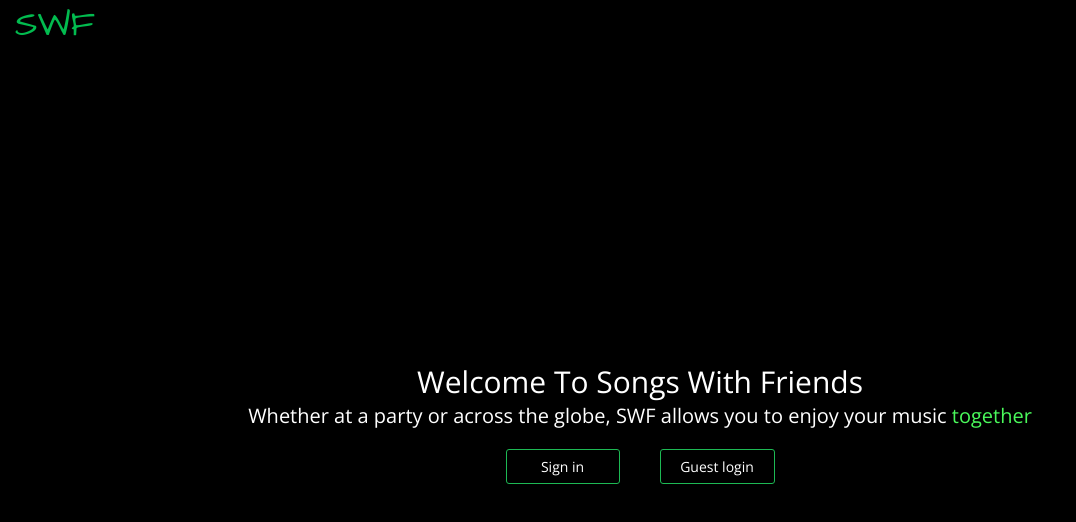
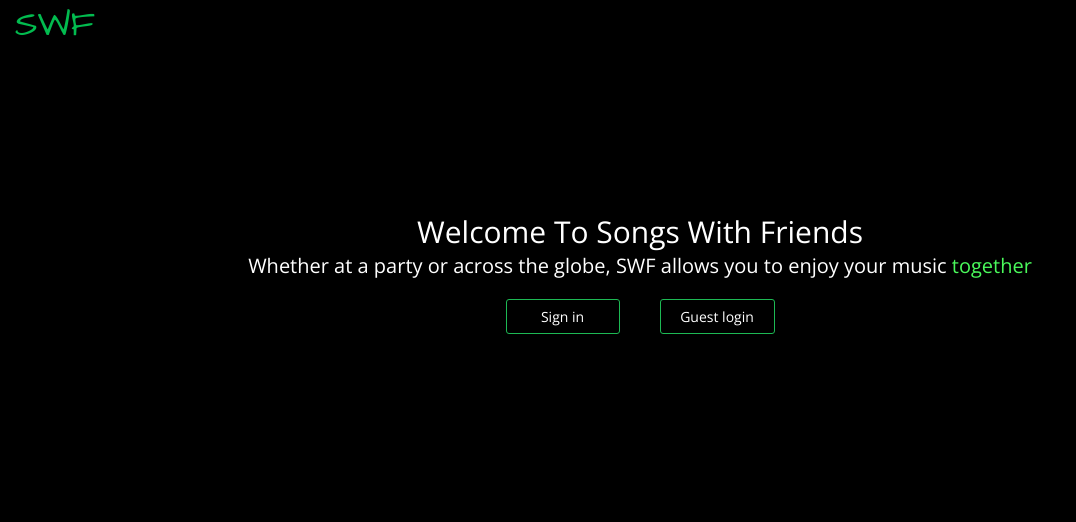
Before and after one commit to TTiole/SongsWithFriends, a React (Create React App) app in the folder client/: page / in a window 1280 px wide. Shown: the top 522 px of the page, without its empty margins (0-1076 px from the left). Built offline with nearby package versions, Linux system fonts and the light colour scheme.

Commit message:
Layout changes

```diff
--- a/client/src/Components/Error/Error.css
+++ b/client/src/Components/Error/Error.css
@@ -1,3 +1,7 @@
-.swf-error > .MuiPaper-root {
+.swf-error.error > .MuiPaper-root {
     background-color: rgb(87, 29, 29)
 }
+
+.swf-error.warning > .MuiPaper-root {
+    background-color: rgb(214, 176, 72)
+}
--- a/client/src/Components/Layout/Main/Main.css
+++ b/client/src/Components/Layout/Main/Main.css
@@ -1,11 +1,6 @@
 #main-container {
+    background-color: black;
     display: flex;
     flex-direction: column;
-    background-color: black;
+    flex: 1 1;
 }
-
-#main-container > div {
-    display: flex;
-    flex-direction: column;
-    flex: 1 0 600px;
-}
--- a/client/src/Components/Pages/Play.css
+++ b/client/src/Components/Pages/Play.css
@@ -3,7 +3,8 @@
     justify-content: space-between;
     padding: 15px;
     /* background-color: wheat; */
-    flex: 1 1;
+    max-height: calc(100vh - 167px);
+    min-height: 333px;
 }
 
 #libraryBtn{
--- a/client/src/Components/Playlist/Playlist.css
+++ b/client/src/Components/Playlist/Playlist.css
@@ -4,7 +4,6 @@
   justify-content: center;
   align-content: center;
   width: 55%;
-  max-height: 700px;
   /* background-color: pink; */
 }
 
--- a/client/src/Components/Playlist/UserLibrary.css
+++ b/client/src/Components/Playlist/UserLibrary.css
@@ -4,7 +4,6 @@
     justify-content: center;
     align-content: center;
     width: 55%;
-    max-height: 700px;
     /* background-color: pink; */
   }
 
--- a/client/src/index.css
+++ b/client/src/index.css
@@ -40,20 +40,13 @@ button.outlined, .button.outlined {
 }
 
 html, body, #root, #app {
-  min-height: 100vh;
+  min-height: 500px;
+  max-height: 100vh;
 }
 
 #app {
   display: flex;
   flex-direction: column;
-}
-
-header {
-  flex: 0 0 45px;
-}
-
-main {
-  flex: 1 1;
 }
 
 input{
```
